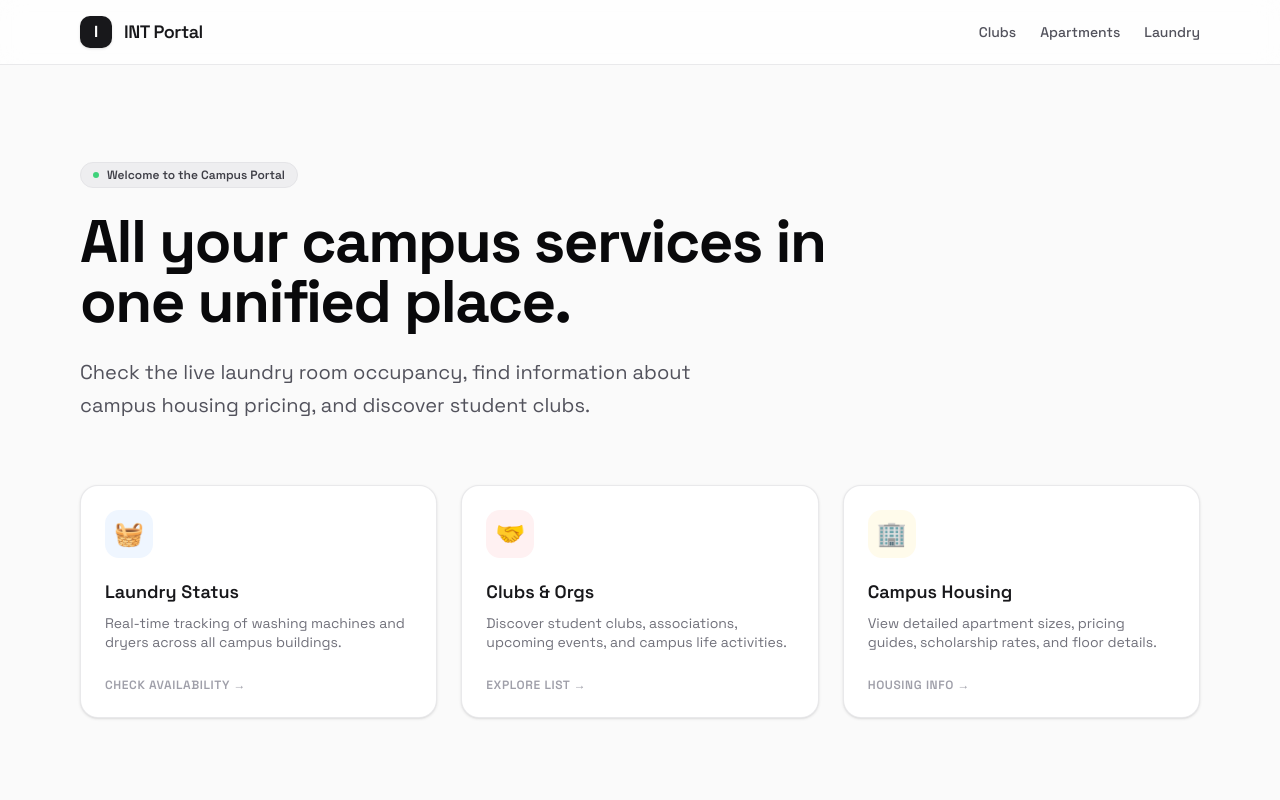
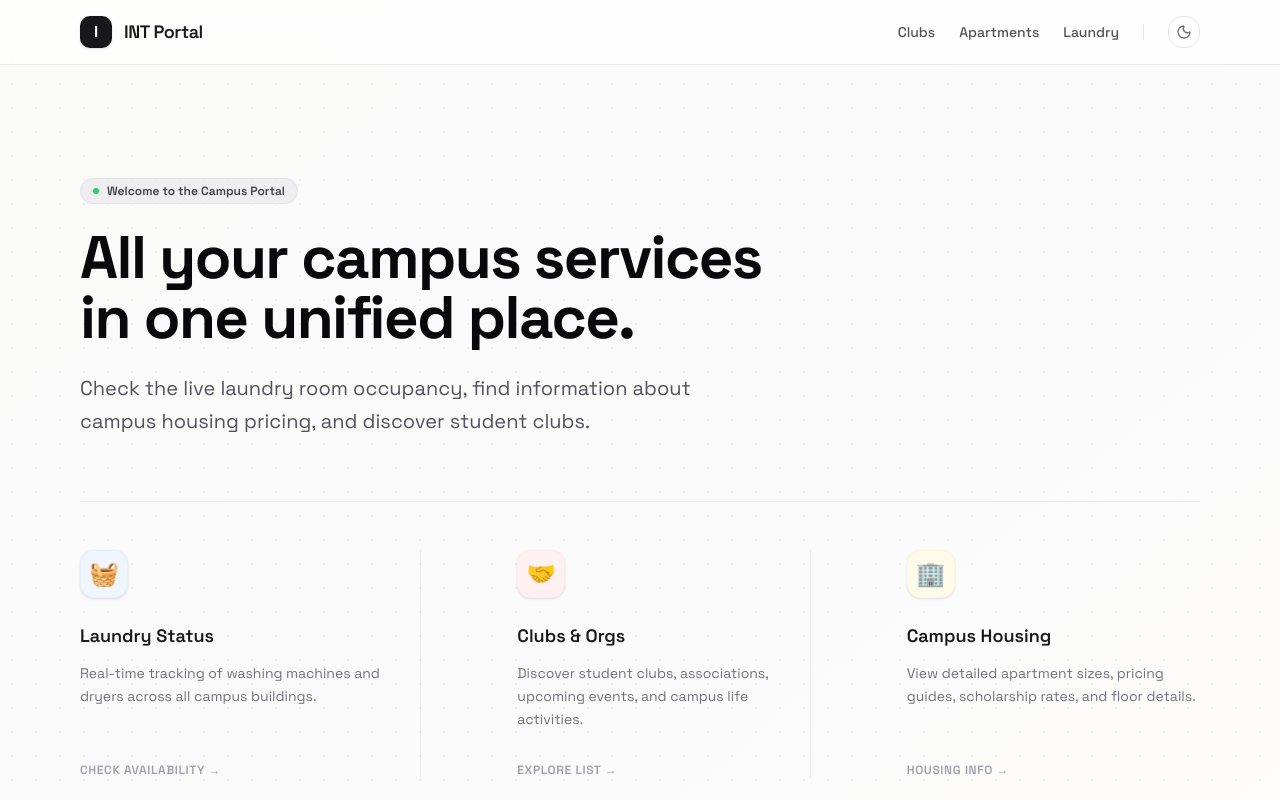
Before and after one commit to INT-Scripts/palantint-frontend, a Next.js app: page / in a window 1280 px wide. Shown: the top 800 px of the page. Built offline with nearby package versions, Linux system fonts and the light colour scheme.

Commit message:
feat: redesign portal homepage with minimal editorial columns and dark-sand theme toggle

```diff
--- a/src/app/(portal)/layout.tsx
+++ b/src/app/(portal)/layout.tsx
@@ -4,8 +4,12 @@ export default function PortalLayout({
   children: React.ReactNode;
 }>) {
   return (
-    <div className="min-h-screen bg-zinc-50 text-zinc-900 antialiased font-sans selection:bg-zinc-200 selection:text-zinc-800">
-      {children}
+    <div className="min-h-screen bg-gradient-to-br from-stone-50 via-zinc-100/40 to-orange-50/20 dark:from-stone-950 dark:via-stone-900/90 dark:to-amber-950/10 text-stone-900 dark:text-stone-100 antialiased font-sans transition-colors duration-300 relative overflow-x-hidden">
+      {/* Dynamic warm dot-grid overlay */}
+      <div className="absolute inset-0 bg-[radial-gradient(#e5e7eb_1px,transparent_1px)] dark:bg-[radial-gradient(#2c2724_1.5px,transparent_1.5px)] [background-size:24px_24px] pointer-events-none z-0 opacity-70" />
+      <div className="relative z-10 min-h-screen flex flex-col">
+        {children}
+      </div>
     </div>
   );
 }
--- a/src/app/(portal)/page.tsx
+++ b/src/app/(portal)/page.tsx
@@ -1,100 +1,123 @@
 import Link from "next/link";
+import ThemeToggle from "@/components/ThemeToggle";
 
 export default function PortalHomePage() {
   return (
-    <div className="flex flex-col min-h-screen bg-zinc-50 text-zinc-900">
+    <>
       {/* Header */}
-      <header className="border-b border-zinc-200/80 bg-white/70 backdrop-blur-md sticky top-0 z-50">
+      <header className="border-b border-zinc-200/85 dark:border-stone-800/80 bg-white/70 dark:bg-stone-950/70 backdrop-blur-md sticky top-0 z-50 transition-colors duration-300">
         <div className="max-w-6xl mx-auto px-4 h-16 flex items-center justify-between">
           <div className="flex items-center gap-3">
-            <div className="w-8 h-8 rounded-lg bg-zinc-900 flex items-center justify-center font-bold text-white shadow-sm">
+            <div className="w-8 h-8 rounded-lg bg-zinc-900 dark:bg-stone-100 flex items-center justify-center font-bold text-white dark:text-zinc-950 shadow-sm transition-colors">
               I
             </div>
-            <span className="font-semibold text-lg tracking-tight">INT Portal</span>
+            <span className="font-semibold text-lg tracking-tight text-zinc-900 dark:text-stone-50">INT Portal</span>
           </div>
-          <nav className="flex items-center gap-6 text-sm font-medium text-zinc-600">
-            <Link href="/clubs" className="hover:text-zinc-950 transition-colors">Clubs</Link>
-            <Link href="/apartments" className="hover:text-zinc-950 transition-colors">Apartments</Link>
-            <Link href="/laundry" className="hover:text-zinc-950 transition-colors">Laundry</Link>
+          <nav className="flex items-center gap-6 text-sm font-medium text-zinc-600 dark:text-stone-400">
+            <Link href="/clubs" className="hover:text-zinc-950 dark:hover:text-white transition-colors">Clubs</Link>
+            <Link href="/apartments" className="hover:text-zinc-950 dark:hover:text-white transition-colors">Apartments</Link>
+            <Link href="/laundry" className="hover:text-zinc-950 dark:hover:text-white transition-colors">Laundry</Link>
+            <div className="border-l border-zinc-200 dark:border-stone-800/80 h-4" />
+            <ThemeToggle />
           </nav>
         </div>
       </header>
 
       {/* Hero Section */}
-      <section className="flex-1 max-w-6xl mx-auto w-full px-4 py-16 sm:py-24 flex flex-col justify-center">
-        <div className="max-w-3xl">
-          <div className="inline-flex items-center gap-2 px-3 py-1 rounded-full bg-zinc-200/50 border border-zinc-200 text-xs font-semibold text-zinc-700 mb-6">
+      <section className="flex-1 max-w-6xl mx-auto w-full px-4 py-20 sm:py-28 flex flex-col justify-center relative z-10">
+        <div className="max-w-3xl mb-16">
+          <div className="inline-flex items-center gap-2 px-3 py-1 rounded-full bg-zinc-200/50 dark:bg-stone-800/40 border border-zinc-200 dark:border-stone-800/80 text-xs font-semibold text-zinc-700 dark:text-stone-300 mb-6 transition-colors">
             <span className="w-1.5 h-1.5 rounded-full bg-green-500 animate-pulse"></span>
             Welcome to the Campus Portal
           </div>
-          <h1 className="text-4xl sm:text-6xl font-bold tracking-tight text-zinc-950 mb-6 leading-none">
-            All your campus services in one unified place.
+          <h1 className="text-4xl sm:text-6xl font-bold tracking-tight text-zinc-950 dark:text-stone-50 mb-6 leading-none">
+            All your campus services <br className="hidden sm:inline" /> in one unified place.
           </h1>
-          <p className="text-lg sm:text-xl text-zinc-600 mb-10 leading-relaxed max-w-2xl">
+          <p className="text-lg sm:text-xl text-zinc-600 dark:text-stone-400 leading-relaxed max-w-2xl">
             Check the live laundry room occupancy, find information about campus housing pricing, and discover student clubs.
           </p>
         </div>
 
-        {/* Feature Grid */}
-        <div className="grid grid-cols-1 md:grid-cols-2 lg:grid-cols-3 gap-6 mt-6">
-          <Link href="/laundry" className="group p-6 rounded-2xl bg-white border border-zinc-200/80 shadow-sm hover:shadow-md hover:border-zinc-300 transition-all duration-300 flex flex-col justify-between">
+        {/* Feature Grid - Minimal Editorial Columns */}
+        <div className="grid grid-cols-1 md:grid-cols-3 gap-y-12 md:gap-y-0 md:gap-x-12 divide-y md:divide-y-0 md:divide-x divide-zinc-200/60 dark:divide-stone-800/30 border-t border-b border-zinc-200/60 dark:border-stone-800/30 py-12">
+
+          {/* Laundry Column */}
+          <Link href="/laundry" className="group flex flex-col justify-between h-full md:pr-0">
             <div>
-              <div className="w-12 h-12 rounded-xl bg-blue-50 text-blue-600 flex items-center justify-center text-2xl mb-5 group-hover:scale-110 transition-transform duration-300">
+              <div className="w-12 h-12 rounded-xl bg-blue-50 dark:bg-blue-950/20 text-blue-600 dark:text-blue-400 flex items-center justify-center text-2xl mb-6 group-hover:scale-105 transition-transform duration-300 shadow-sm border border-blue-100/50 dark:border-blue-900/10">
                 🧺
               </div>
-              <h3 className="font-semibold text-lg text-zinc-900 group-hover:text-blue-600 transition-colors">Laundry Status</h3>
-              <p className="text-zinc-500 text-sm mt-2 leading-snug">
+              <h3 className="font-semibold text-lg text-zinc-900 dark:text-stone-100 transition-colors inline-block">
+                <span className="relative pb-1">
+                  Laundry Status
+                  <span className="absolute bottom-0 left-0 w-0 h-[2px] bg-gradient-to-r from-blue-500 to-indigo-500 group-hover:w-full transition-all duration-300" />
+                </span>
+              </h3>
+              <p className="text-zinc-500 dark:text-stone-400 text-sm mt-3 leading-relaxed">
                 Real-time tracking of washing machines and dryers across all campus buildings.
               </p>
             </div>
-            <div className="flex items-center gap-1.5 text-zinc-400 text-xs font-semibold uppercase tracking-wider mt-6 group-hover:text-blue-600 transition-colors">
+            <div className="flex items-center gap-1.5 text-zinc-400 dark:text-stone-500 text-xs font-semibold uppercase tracking-wider mt-8 group-hover:text-blue-600 dark:group-hover:text-blue-400 transition-all group-hover:translate-x-1 duration-300">
               Check availability →
             </div>
           </Link>
 
-          <Link href="/clubs" className="group p-6 rounded-2xl bg-white border border-zinc-200/80 shadow-sm hover:shadow-md hover:border-zinc-300 transition-all duration-300 flex flex-col justify-between">
+          {/* Clubs Column */}
+          <Link href="/clubs" className="group flex flex-col justify-between h-full md:pl-12">
             <div>
-              <div className="w-12 h-12 rounded-xl bg-rose-50 text-rose-600 flex items-center justify-center text-2xl mb-5 group-hover:scale-110 transition-transform duration-300">
+              <div className="w-12 h-12 rounded-xl bg-rose-50 dark:bg-rose-950/20 text-rose-600 dark:text-rose-400 flex items-center justify-center text-2xl mb-6 group-hover:scale-105 transition-transform duration-300 shadow-sm border border-rose-100/50 dark:border-rose-900/10">
                 🤝
               </div>
-              <h3 className="font-semibold text-lg text-zinc-900 group-hover:text-rose-600 transition-colors">Clubs & Orgs</h3>
-              <p className="text-zinc-500 text-sm mt-2 leading-snug">
+              <h3 className="font-semibold text-lg text-zinc-900 dark:text-stone-100 transition-colors inline-block">
+                <span className="relative pb-1">
+                  Clubs & Orgs
+                  <span className="absolute bottom-0 left-0 w-0 h-[2px] bg-gradient-to-r from-rose-500 to-pink-500 group-hover:w-full transition-all duration-300" />
+                </span>
+              </h3>
+              <p className="text-zinc-500 dark:text-stone-400 text-sm mt-3 leading-relaxed">
                 Discover student clubs, associations, upcoming events, and campus life activities.
               </p>
             </div>
-            <div className="flex items-center gap-1.5 text-zinc-400 text-xs font-semibold uppercase tracking-wider mt-6 group-hover:text-rose-600 transition-colors">
+            <div className="flex items-center gap-1.5 text-zinc-400 dark:text-stone-500 text-xs font-semibold uppercase tracking-wider mt-8 group-hover:text-rose-600 dark:group-hover:text-rose-400 transition-all group-hover:translate-x-1 duration-300">
               Explore list →
             </div>
           </Link>
 
-          <Link href="/apartments" className="group p-6 rounded-2xl bg-white border border-zinc-200/80 shadow-sm hover:shadow-md hover:border-zinc-300 transition-all duration-300 flex flex-col justify-between">
+          {/* Housing Column */}
+          <Link href="/apartments" className="group flex flex-col justify-between h-full md:pl-12">
             <div>
-              <div className="w-12 h-12 rounded-xl bg-amber-50 text-amber-600 flex items-center justify-center text-2xl mb-5 group-hover:scale-110 transition-transform duration-300">
+              <div className="w-12 h-12 rounded-xl bg-amber-50 dark:bg-amber-950/20 text-amber-600 dark:text-amber-400 flex items-center justify-center text-2xl mb-6 group-hover:scale-105 transition-transform duration-300 shadow-sm border border-amber-100/50 dark:border-amber-900/10">
                 🏢
               </div>
-              <h3 className="font-semibold text-lg text-zinc-900 group-hover:text-amber-600 transition-colors">Campus Housing</h3>
-              <p className="text-zinc-500 text-sm mt-2 leading-snug">
+              <h3 className="font-semibold text-lg text-zinc-900 dark:text-stone-100 transition-colors inline-block">
+                <span className="relative pb-1">
+                  Campus Housing
+                  <span className="absolute bottom-0 left-0 w-0 h-[2px] bg-gradient-to-r from-amber-500 to-orange-500 group-hover:w-full transition-all duration-300" />
+                </span>
+              </h3>
+              <p className="text-zinc-500 dark:text-stone-400 text-sm mt-3 leading-relaxed">
                 View detailed apartment sizes, pricing guides, scholarship rates, and floor details.
               </p>
             </div>
-            <div className="flex items-center gap-1.5 text-zinc-400 text-xs font-semibold uppercase tracking-wider mt-6 group-hover:text-amber-600 transition-colors">
+            <div className="flex items-center gap-1.5 text-zinc-400 dark:text-stone-500 text-xs font-semibold uppercase tracking-wider mt-8 group-hover:text-amber-600 dark:group-hover:text-amber-400 transition-all group-hover:translate-x-1 duration-300">
               Housing info →
             </div>
           </Link>
+
         </div>
       </section>
 
       {/* Footer */}
-      <footer className="border-t border-zinc-200 bg-white py-8 mt-auto">
-        <div className="max-w-6xl mx-auto px-4 flex flex-col sm:flex-row items-center justify-between gap-4 text-sm text-zinc-500">
+      <footer className="border-t border-zinc-200 dark:border-stone-850/40 bg-white/40 dark:bg-stone-950/20 py-8 mt-auto transition-colors duration-300">
+        <div className="max-w-6xl mx-auto px-4 flex flex-col sm:flex-row items-center justify-between gap-4 text-sm text-zinc-500 dark:text-stone-500">
           <div>&copy; {new Date().getFullYear()} INT Portal. All rights reserved.</div>
           <div className="flex gap-6">
-            <a href="#" className="hover:text-zinc-800 transition-colors">Terms of Service</a>
-            <a href="#" className="hover:text-zinc-800 transition-colors">Privacy Policy</a>
-            <a href="#" className="hover:text-zinc-800 transition-colors">Support</a>
+            <a href="#" className="hover:text-zinc-800 dark:hover:text-stone-300 transition-colors">Terms of Service</a>
+            <a href="#" className="hover:text-zinc-800 dark:hover:text-stone-300 transition-colors">Privacy Policy</a>
+            <a href="#" className="hover:text-zinc-800 dark:hover:text-stone-300 transition-colors">Support</a>
           </div>
         </div>
       </footer>
-    </div>
+    </>
   );
 }
--- /dev/null
+++ b/src/components/ThemeToggle.tsx
@@ -0,0 +1,39 @@
+"use client";
+
+import { useEffect, useState } from "react";
+import { Sun, Moon } from "lucide-react";
+
+export default function ThemeToggle() {
+    const [theme, setTheme] = useState<"light" | "dark">("light");
+
+    useEffect(() => {
+        const isDark = document.documentElement.classList.contains("dark");
+        setTheme(isDark ? "dark" : "light");
+    }, []);
+
+    const toggleTheme = () => {
+        const newTheme = theme === "light" ? "dark" : "light";
+        setTheme(newTheme);
+        if (newTheme === "dark") {
+            document.documentElement.classList.add("dark");
+            localStorage.setItem("theme", "dark");
+        } else {
+            document.documentElement.classList.remove("dark");
+            localStorage.setItem("theme", "light");
+        }
+    };
+
+    return (
+        <button
+            onClick={toggleTheme}
+            className="w-8 h-8 rounded-xl flex items-center justify-center border border-zinc-200/80 dark:border-stone-800/80 hover:bg-zinc-100 dark:hover:bg-stone-800/40 transition-all text-zinc-500 dark:text-stone-400 hover:text-zinc-900 dark:hover:text-stone-100 focus:outline-none focus:ring-2 focus:ring-zinc-900/5 dark:focus:ring-stone-500/10 cursor-pointer active:scale-95"
+            aria-label="Toggle Theme"
+        >
+            {theme === "light" ? (
+                <Moon className="w-4 h-4 transition-transform duration-300 rotate-0 hover:-rotate-12" />
+            ) : (
+                <Sun className="w-4 h-4 transition-transform duration-300 rotate-0 hover:rotate-45" />
+            )}
+        </button>
+    );
+}
```
Also changed, not shown: src/app/layout.tsx (+18 -0 lines).
